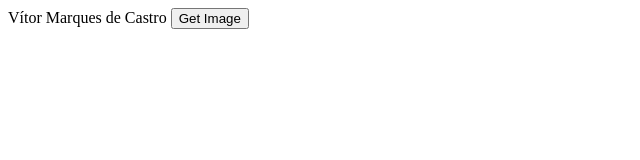
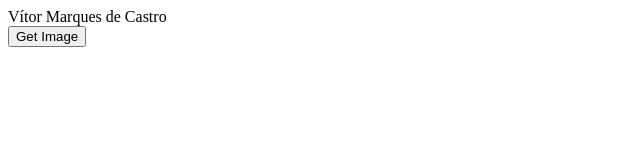
Before and after one commit to vitormcastro/GetImageFromShibes, a plain HTML site: page index.html in a window 1280 px wide. Shown: the whole page, without its empty margins (0-640 px from the left). Drawn offline with nearby package versions, Linux system fonts and the light colour scheme.

Commit message:
Add de pular linha

```diff
--- a/index.html
+++ b/index.html
@@ -10,7 +10,7 @@
 <div>
     <div>
         <div>
-            <label>Vítor Marques de Castro</label>
+            <label>Vítor Marques de Castro</label><br/>
             <button id="btnGetImg">Get Image</button>
             <div id="shibeContainer">
             </div>
```
